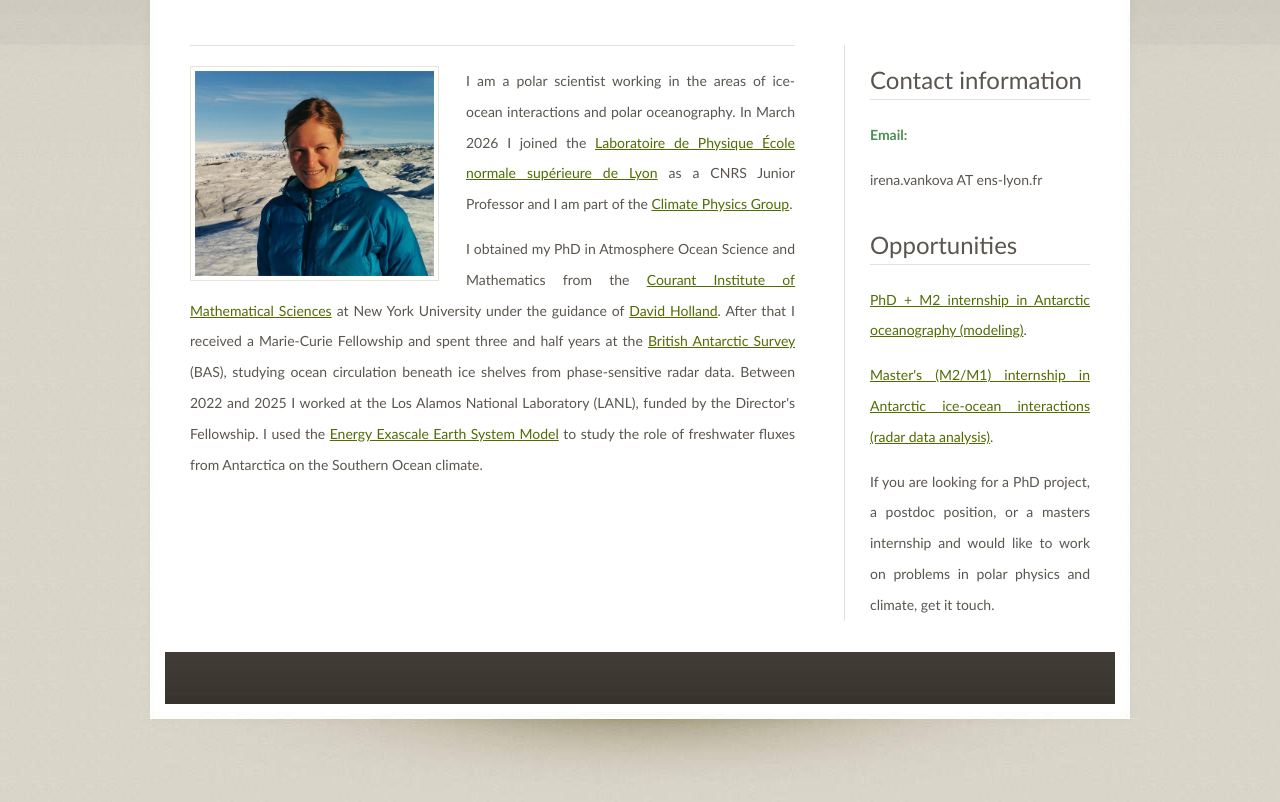
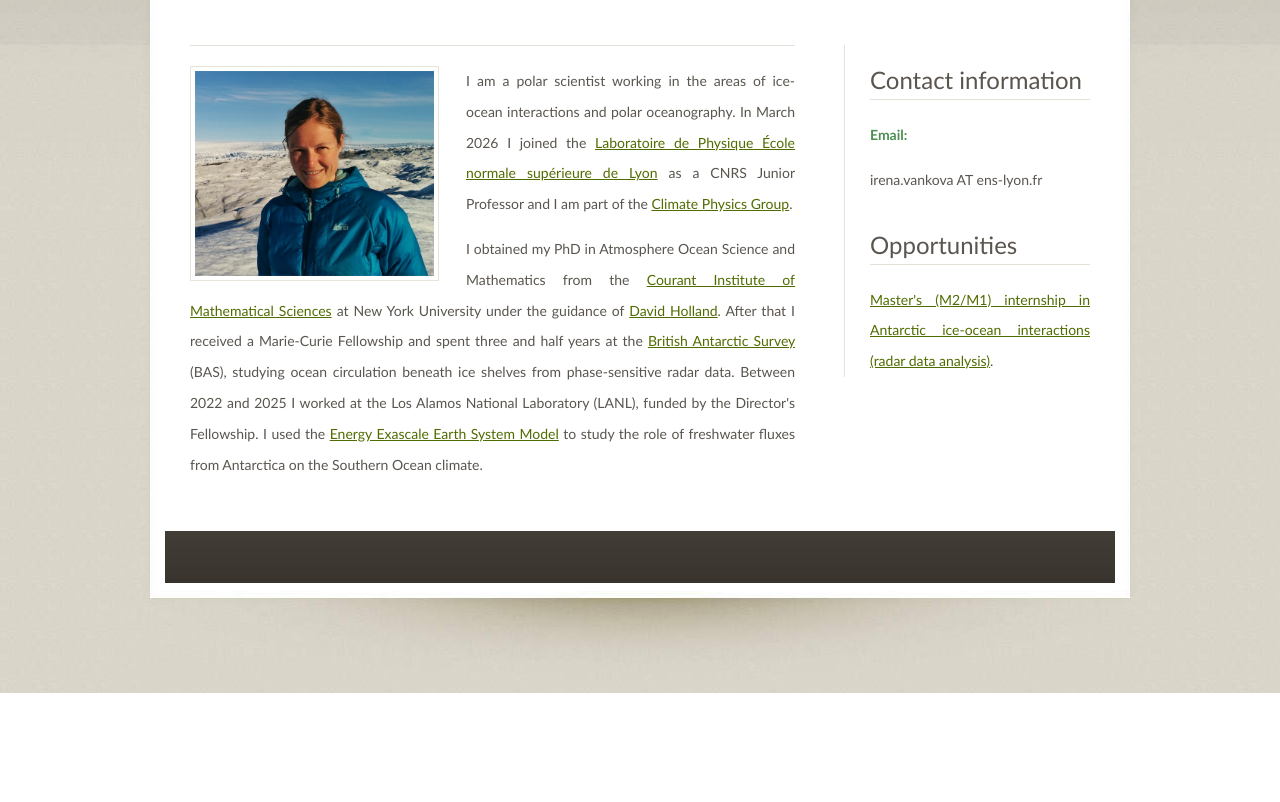
Before and after one commit to irenavankova/irenavankova.github.io, a plain HTML site: page index.html in a window 1280 px wide. Shown: the part 290-1092 px from the top of the page. After the commit the page ends 983 px from the top, so only its background shows below. Drawn offline with Linux system fonts and the light colour scheme.

Commit message:
update opportunities

```diff
--- a/index.html
+++ b/index.html
@@ -80,12 +80,7 @@ Between 2022 and 2025 I worked at the Los Alamos National Laboratory (LANL), fun
 					<h2>Opportunities</h2>
 
 
-<p><a href="images/Phd_Tipping.pdf">PhD + M2 internship in Antarctic oceanography (modeling)</a>.</p>
-
 <p><a href="images/Internship_ApRES_fimbul.pdf">Master's (M2/M1) internship in Antarctic ice-ocean interactions (radar data analysis)</a>.</p>
-
-
-<p>If you are looking for a PhD project, a postdoc position, or a masters internship and would like to work on problems in polar physics and climate, get it touch.</p>
 
 				</li>
 
```
